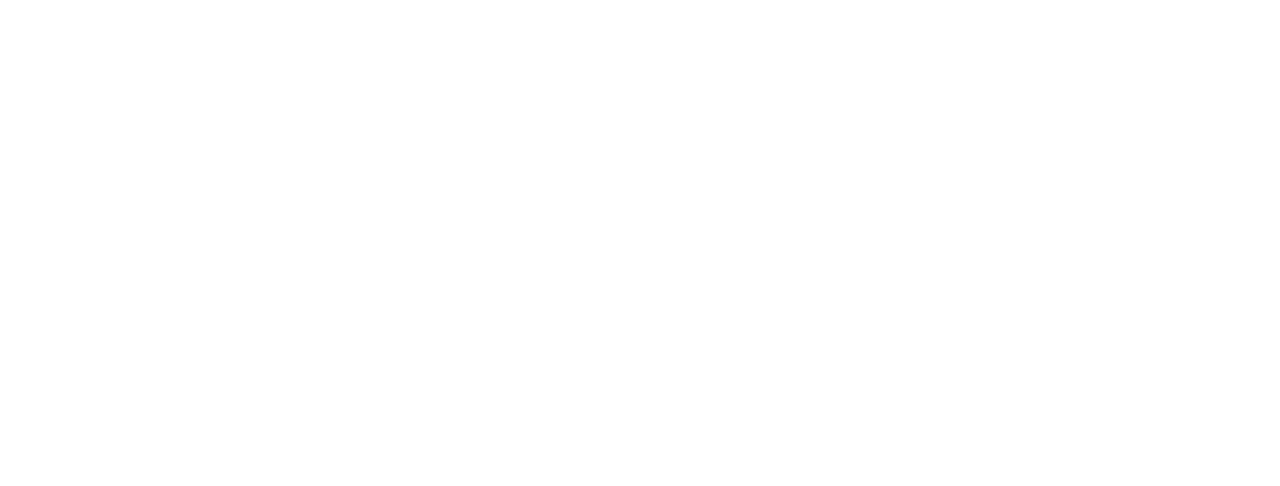
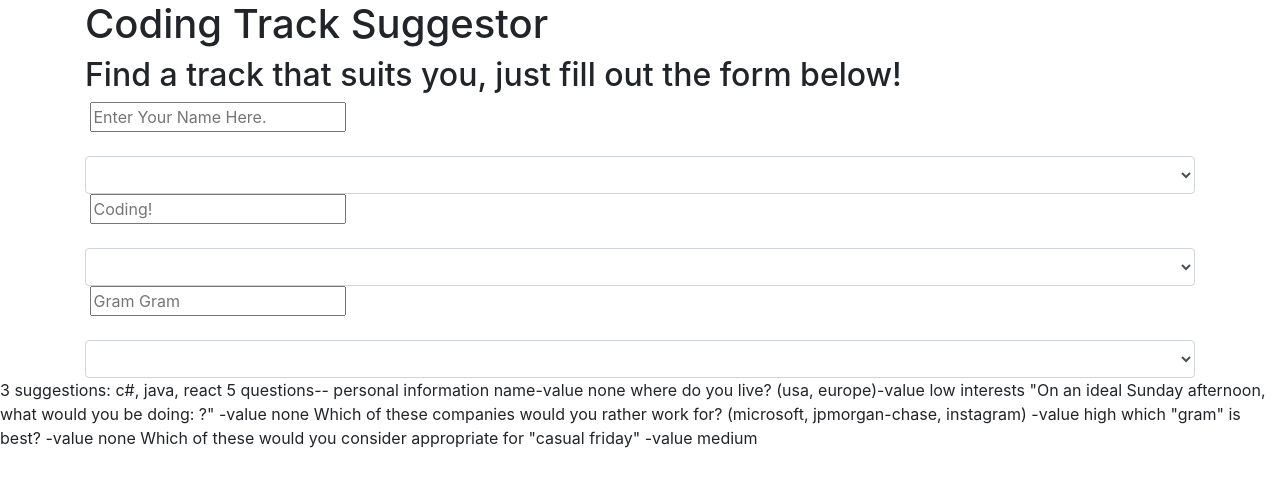
Before and after one commit to Maxna/track-suggester, a plain HTML site: page index.html in a window 1280 px wide. Drawn offline with Linux system fonts and the light colour scheme.

Commit message:
Add form layout

```diff
--- a/index.html
+++ b/index.html
@@ -10,7 +10,75 @@
   </head>
   <body>
     <div class="container">
+      <h1>Coding Track Suggestor</h1>
+      <h2>Find a track that suits you, just fill out the form below!</h2>
+      <form ="formOne">
+        <div class="firstQ">
+          <label for="firstQ"></label>
+          <input type="text" id="firstQ" placeholder="Enter Your Name Here.">
+        </div>
+        <div class="secondQ">
+          <label for="secondQ"></label>
+          <select class="form-control" id="secondQ">
+            <option value=""></option>
+            <option value=""></option>
+          </select>
+        </div>
+        <div class="thirdQ">
+          <label for=""></label>
+          <input type="text" id="thirdQ" placeholder="Coding!">
+        </div>
+        <div class="fourthQ">
+          <label for=""></label>
+          <select class="form-control" id="fourthQ">
+            <option value=""></option>
+            <option value=""></option>
+          </select>
+        </div>
+        <div class="fifthQ">
+          <label for=""></label>
+          <input type="text" id="fifthQ" placeholder="Gram Gram">
+        </div>
+        <!-- //maybe change this to a card group with images?//  -->
 
+        <div class="sixthQ">
+          <label for=""></label>
+          <select class="form-control" id="sixthQ">
+            <option value=""></option>
+            <option value=""></option>
+          </select>
+        </div>
+      </form>
     </div>
   </body>
 </html>
+
+
+
+
+
+3 suggestions:
+
+c#, java, react
+
+
+
+
+
+5 questions--
+
+
+personal information
+
+name-value none
+where do you live? (usa, europe)-value low
+
+
+interests
+
+"On an ideal Sunday afternoon, what would you be doing: ?" -value none
+Which of these companies would you rather work for? (microsoft, jpmorgan-chase, instagram) -value high
+
+
+which "gram" is best? -value none
+Which of these would you consider appropriate for "casual friday" -value medium
```
